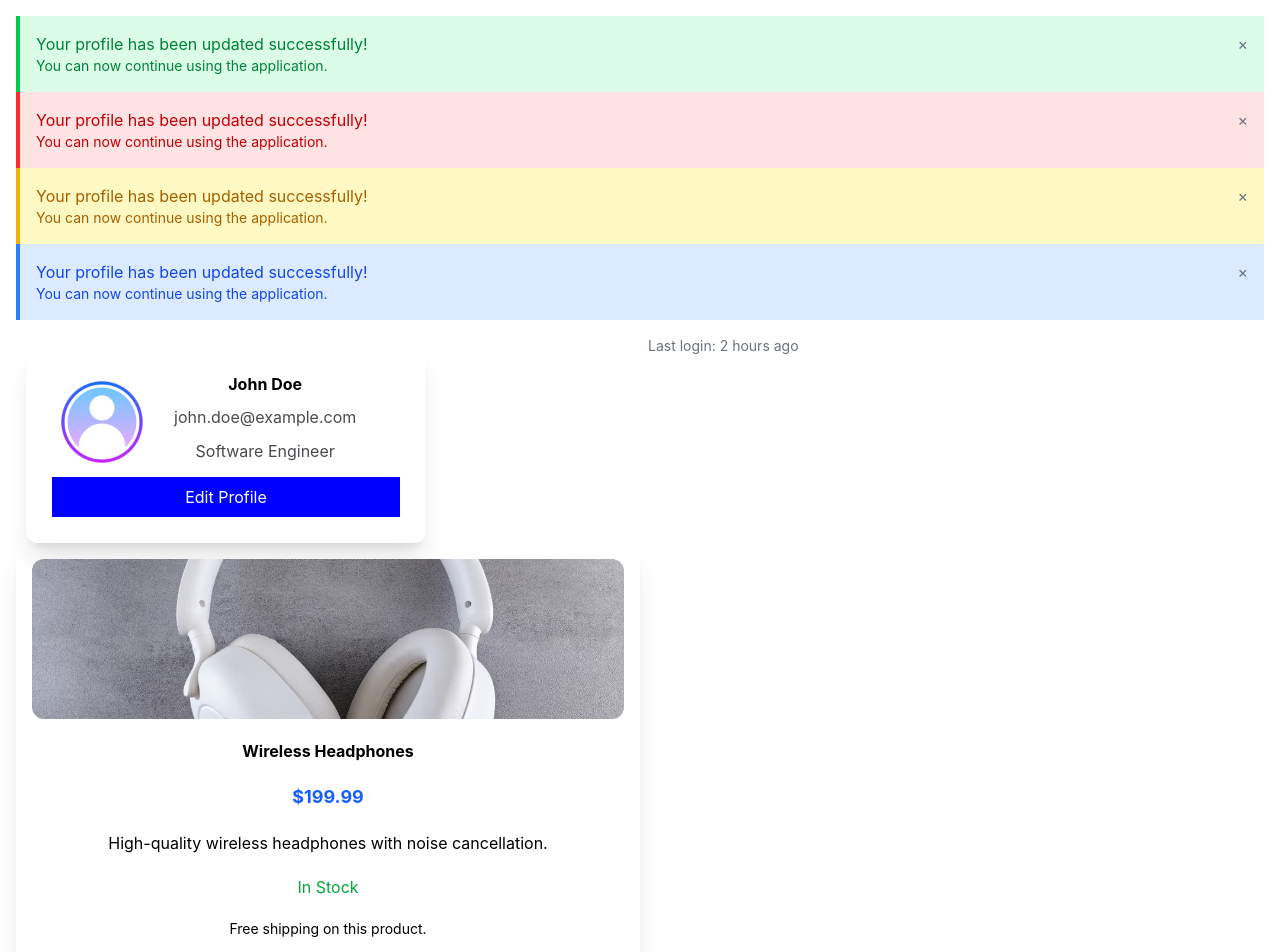
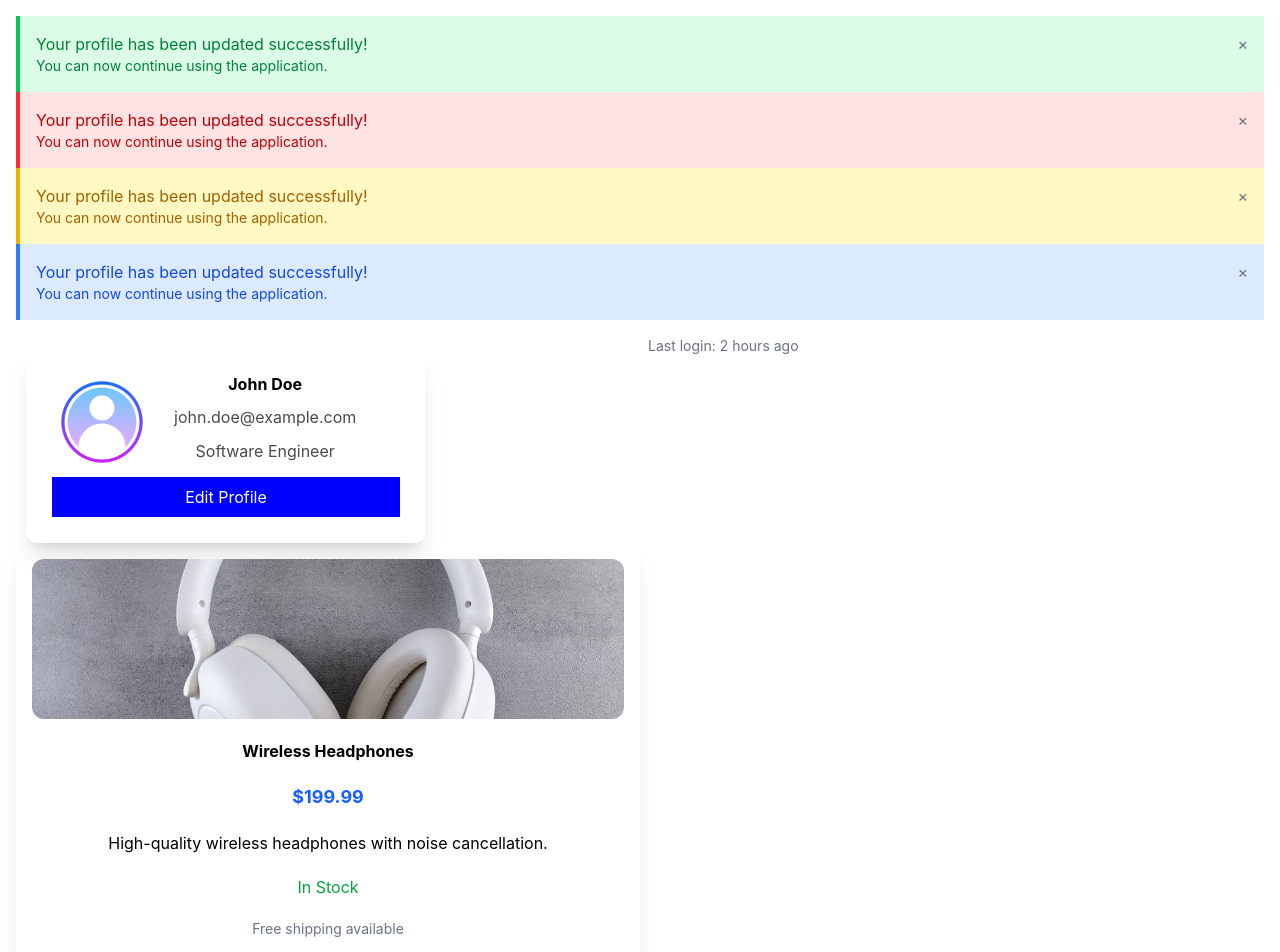
Before and after one commit to rhundal/lab_9_1, a React (Vite) app in the folder component-library-lab/: page / in a window 1280 px wide. Shown: the top 952 px of the page. Built offline with nearby package versions, Linux system fonts and the light colour scheme.

Commit message:
fixed wording for child element in ProductDisplay component

```diff
--- a/component-library-lab/src/App.tsx
+++ b/component-library-lab/src/App.tsx
@@ -84,7 +84,9 @@ function App() {
             showStockStatus={true}
             onAddToCart={() => handleAddToCard(product.id)}
           >
-            <p className="text-sm">Free shipping on this product.</p>
+            <div className="text-sm text-gray-500">
+              Free shipping available
+            </div>{" "}
           </ProductDisplay>
         </div>
       </div>
```
